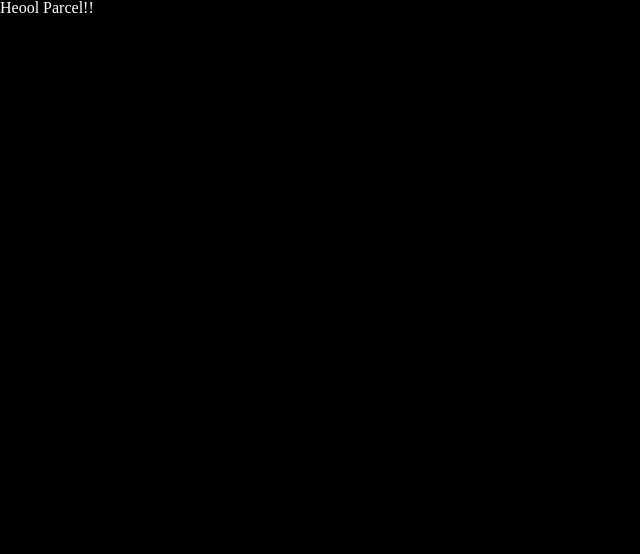
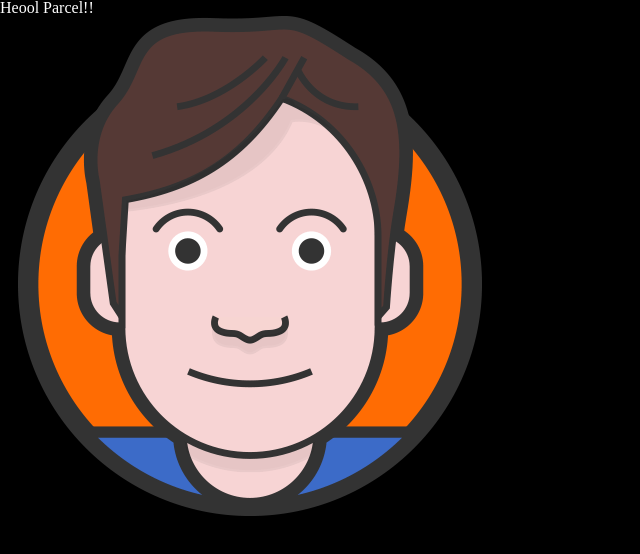
Before and after one commit to stnqls/bundler-parcel, a website built with Parcel: page index.html in a window 1280 px wide. Shown: the whole page, without its empty margins (0-640 px from the left). Built offline with nearby package versions, Linux system fonts and the light colour scheme.

Commit message:
Static File

```diff
--- a/index.html
+++ b/index.html
@@ -11,5 +11,6 @@
 </head>
 <body>
   <h1>Heool Parcel!!</h1>
+  <img src="./images/heropy.png" alt="HEROPY" />
 </body>
 </html>
--- a/package.json
+++ b/package.json
@@ -12,6 +12,10 @@
   "license": "ISC",
   "devDependencies": {
     "parcel-bundler": "^1.12.5",
+    "parcel-plugin-static-files-copy": "^2.6.0",
     "sass": "^1.34.0"
+  },
+  "staticFiles": {
+    "staticPath" : "static"
   }
 }
```
Also changed, not shown: images/heropy.png (added), static/favicon.ico (added), 1 other file.
